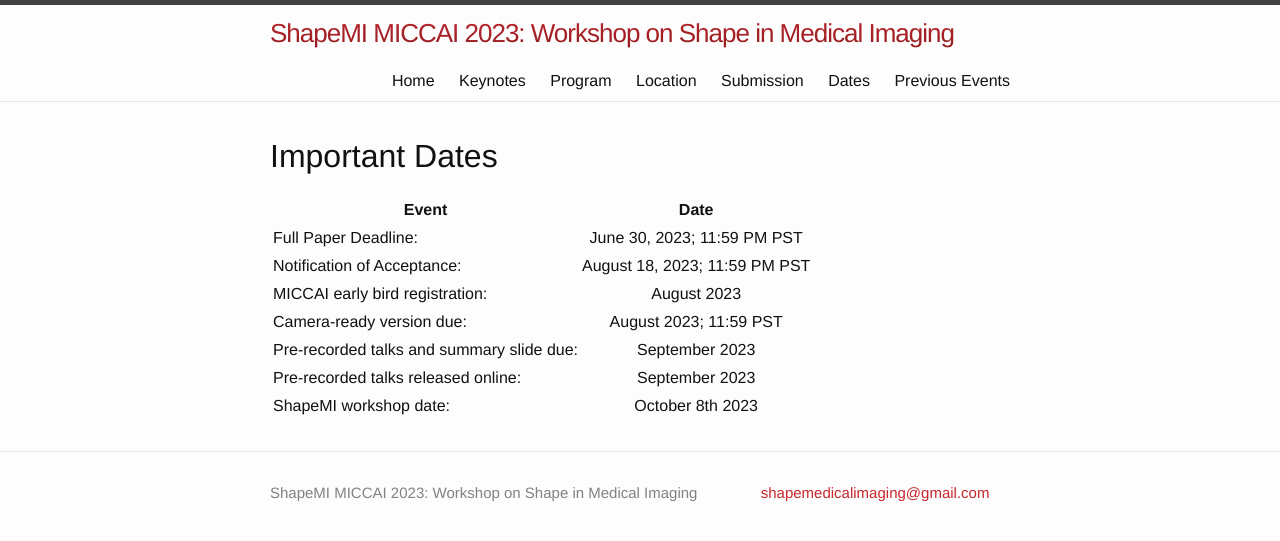
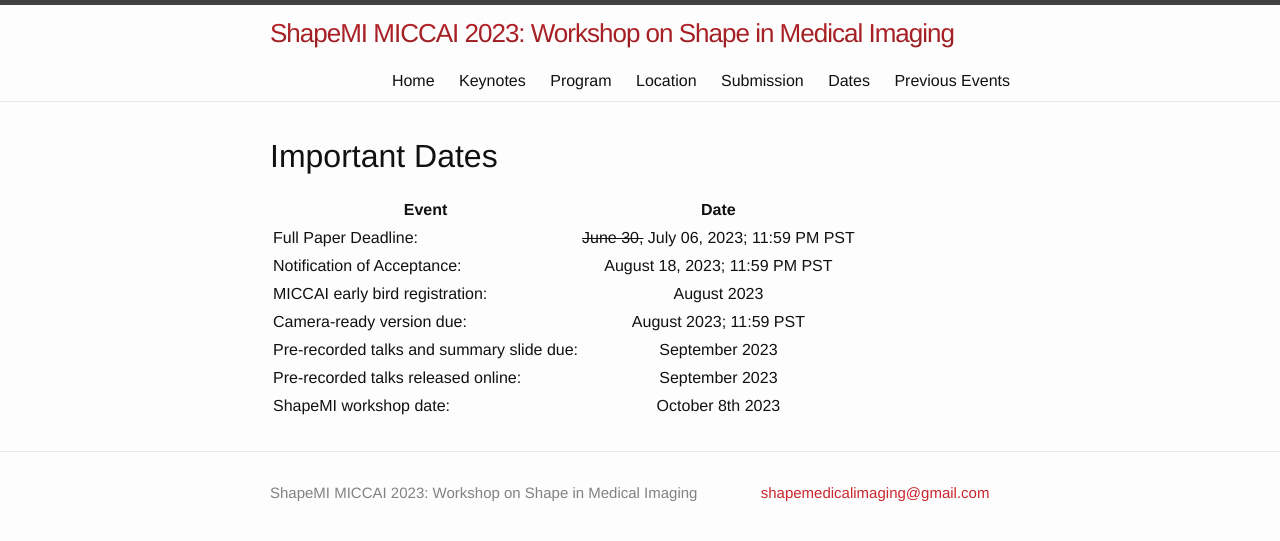
Before and after one commit to shapemi/shapemi.github.io, a Jekyll site: the page built from dates/index.md, in a window 1280 px wide. Shown: the top 541 px of the page. Built offline with Jekyll 4.4.1, drawn with Linux system fonts in a browser that asks for light colours.

Commit message:
Update index.md

```diff
--- a/dates/index.md
+++ b/dates/index.md
@@ -8,7 +8,7 @@ order: 5
 
 | Event | Date |
 |---|:---:|
-| Full Paper Deadline: | June 30, 2023; 11:59 PM PST |
+| Full Paper Deadline: | ~~June 30,~~ July 06, 2023; 11:59 PM PST |
 | Notification of Acceptance: | August 18, 2023; 11:59 PM PST |
 | MICCAI early bird registration: | August 2023 |
 | Camera-ready version due: | August 2023; 11:59 PST |
```
